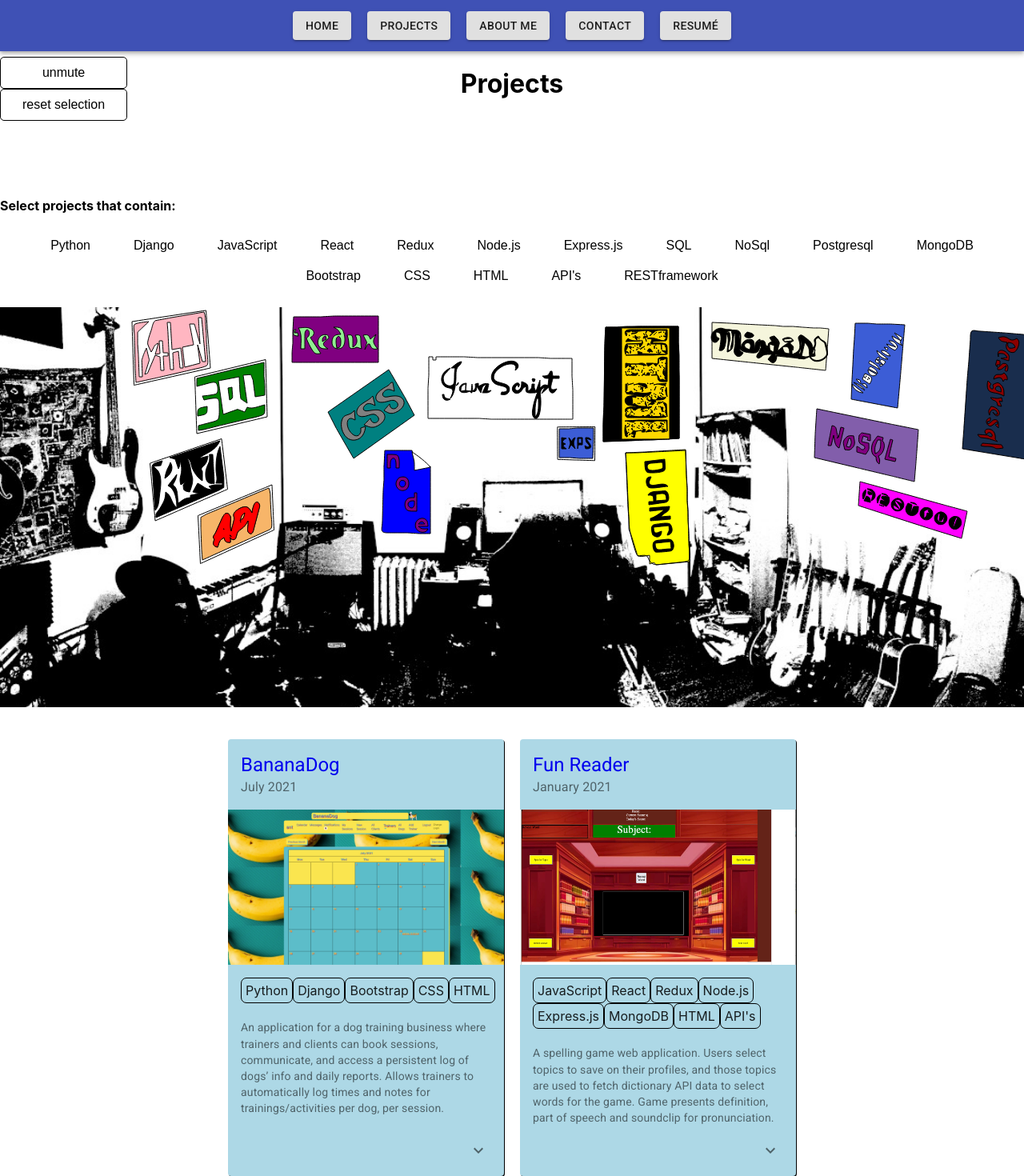
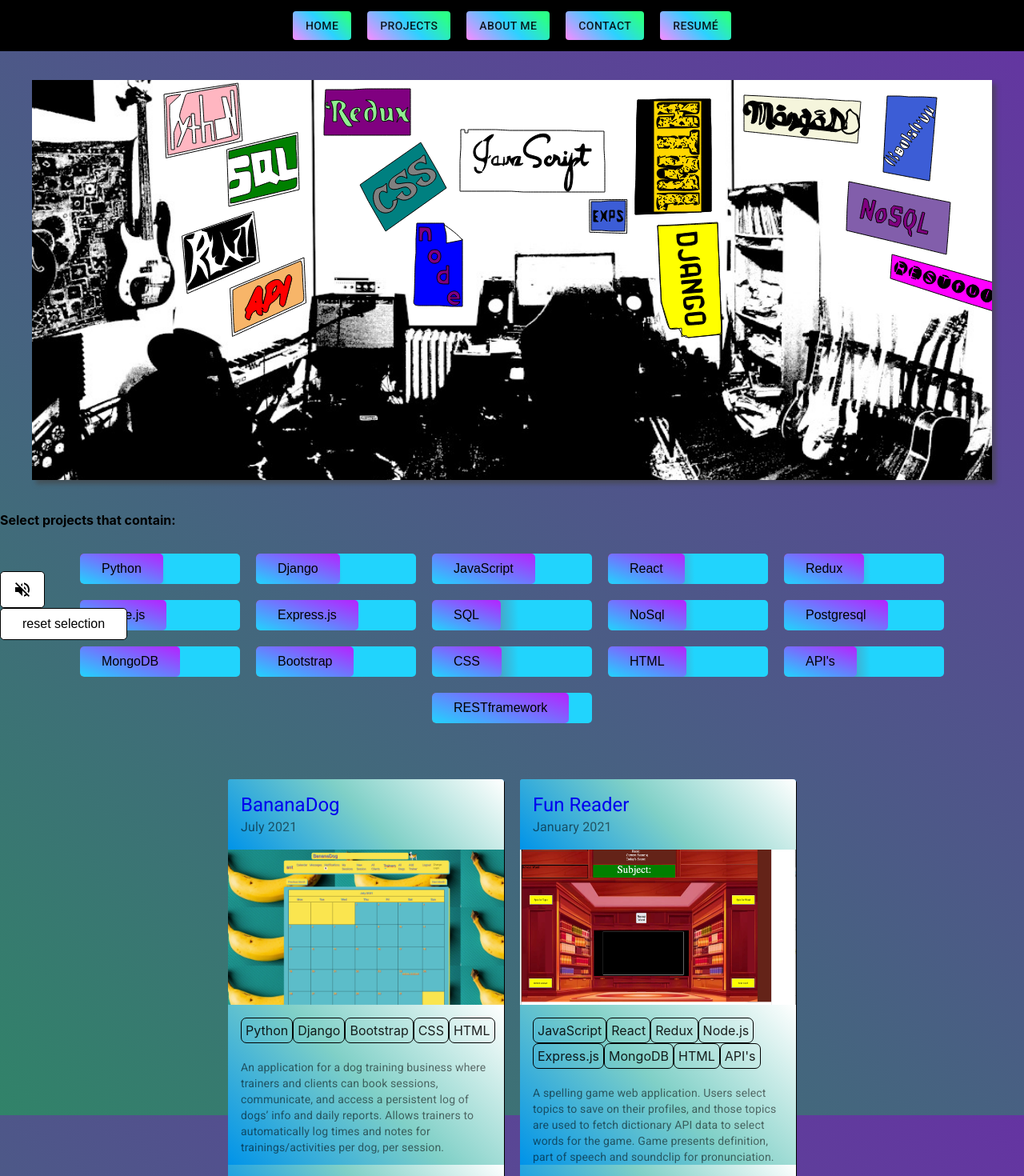
Before and after one commit to nvalle0624/myportfolio, a React (Create React App) app: page /projects in a window 1280 px wide. Shown: the top 1470 px of the page at 80% size. Built offline with nearby package versions, Linux system fonts and the light colour scheme.

Commit message:
applied general css to start, button transitons added, divs moved

```diff
--- a/src/App.css
+++ b/src/App.css
@@ -1,5 +1,28 @@
 * {
   box-sizing: border-box;
+}
+
+body {
+  background-color: #318369;
+  background-image: linear-gradient(40deg, #318369 0%, #6534a2 100%);
+}
+
+.navBar {
+  background-color: #0093e9;
+  background-image: linear-gradient(45deg, #0093e9 0%, #80d0c7 50%, #ffffff 100%);
+  box-shadow: 10px 10px #ffffff;
+}
+
+.MuiToolbar-root {
+  background-color: black;
+  position: fixed !important;
+  z-index: 1;
+  width: 100%;
+}
+
+.menuItem {
+  background-color: #fa8bff;
+  background-image: linear-gradient(45deg, #fa8bff 0%, #2bd2ff 52%, #2bff88 90%);
 }
 
 h1 {
@@ -12,14 +35,27 @@ h1 {
   justify-content: center;
 }
 
-a:hover {
+/* a:hover {
   background-color: rgba(117, 255, 225, 0.61);
+} */
+#cardtop {
+  background-color: #0093e9;
+  background-image: linear-gradient(45deg, #0093e9 0%, #80d0c7 50%, #ffffff 100%);
+  box-shadow: 10px 10px #ffffff;
 }
-
+.MuiCardContent-root {
+  background-color: #0093e9;
+  background-image: linear-gradient(45deg, #0093e9 0%, #80d0c7 50%, #ffffff 100%);
+  box-shadow: 10px 10px #ffffff;
+}
+.MuiCardActions-root {
+  background-color: #0093e9;
+  background-image: linear-gradient(45deg, #0093e9 0%, #80d0c7 50%, #ffffff 100%);
+  box-shadow: 10px 10px #ffffff;
+}
 #cardtop:hover {
   background-color: rgba(117, 255, 225, 0.61);
 }
-
 .project-card:hover {
   transform: scale(1.05);
 }
@@ -31,25 +67,53 @@ a:hover {
   flex-wrap: wrap;
 }
 
+.button-backdrop {
+  background-color: #21d4fd;
+  background-image: linear-gradient(268deg, #21d4fd 0%, #21d4fd 46%, #c90407 100%);
+
+  border-radius: 5px;
+  margin: 10px;
+  width: 200px;
+}
+
 .tech-button {
   border: none;
-  background-color: rgba(255, 255, 255, 0.021);
+
+  /* from : https://cssgradient.io/gradient-backgrounds/  */
+  background-color: #21d4fd;
+  background-image: linear-gradient(19deg, #21d4fd 0%, #b721ff 100%);
+  /* box-shadow: 5px 5px #21d4fd; */
   border-radius: 5px;
   color: black;
   padding: 10px 27px;
+  /* width: 70px;
+  height: 50px; */
   text-align: center;
   text-decoration: none;
-  display: inline-block;
+  display: flex;
+  justify-content: center;
   font-size: 16px;
 }
 
 .tech-button:hover {
-  background-color: rgba(117, 255, 225, 0.61);
+  background-color: #b721ff;
+  background-image: none;
   border-radius: 5px;
+  transform: scale(1.05);
 }
 
 .poster-selection {
   height: 500px;
+  margin: 40px;
+
+  /* from :  https://css-tricks.com/snippets/css/css-box-shadow/ */
+  background-color: rgb(68, 68, 68); /* Needed for IEs */
+
+  -moz-box-shadow: 5px 5px 5px rgba(68, 68, 68, 0.6);
+  -webkit-box-shadow: 5px 5px 5px rgba(68, 68, 68, 0.6);
+  box-shadow: 5px 5px 5px rgba(68, 68, 68, 0.6);
+
+  zoom: 1;
 
   position: relative;
   overflow-x: scroll;
@@ -86,12 +150,17 @@ a:hover {
 }
 
 .selected {
-  background-color: lightpink !important;
+  background-color: #ffe53b;
+  background-image: linear-gradient(147deg, #ffe53b 0%, #ff2525 74%);
   fill: rgba(69, 123, 240, 0.295) !important;
 }
 
 .selected:hover {
   background-color: rgb(78, 125, 212);
+}
+
+.tech-button.selected {
+  transform: translate(20px) !important;
 }
 
 .selected-work {
@@ -100,6 +169,10 @@ a:hover {
   justify-content: center;
   flex-direction: row;
   flex-wrap: wrap;
+}
+
+.workCard {
+  background-color: yellow;
 }
 
 .form-container {
@@ -123,6 +196,11 @@ a:hover {
   padding: 5px;
 }
 
+/* .page-container {
+  z-index: 1;
+  background-color: red;
+} */
+
 .control-button {
   border: 1px solid black;
   background-color: white;
@@ -144,8 +222,12 @@ a:hover {
   display: flex;
   flex-direction: column;
   width: fit-content;
-  position: relative;
+  /* position: fixed; */
+  z-index: 2;
   bottom: 75px;
+  position: fixed;
+  bottom: 0;
+  left: 0;
 }
 
 .poster#Python {
--- a/src/components/home/Home.js
+++ b/src/components/home/Home.js
@@ -3,8 +3,8 @@ import React from "react";
 function Home(props) {
   return (
     <React.Fragment>
-      <h1>Home</h1>
       <div className="intro-container">
+        <h1>Home</h1>
         <div className="intro">
           <p>
             Hello, world!
--- a/src/components/navigation/Navigation.js
+++ b/src/components/navigation/Navigation.js
@@ -72,7 +72,7 @@ function Navigation(props) {
   return (
     <React.Fragment>
       <div className={classes.root}>
-        <AppBar position="static">
+        <AppBar className="navBar" position="static">
           <Toolbar style={{ display: "flex", justifyContent: "center" }}>
             <Typography variant="h6" className={classes.title}>
               {}
@@ -107,7 +107,7 @@ function Navigation(props) {
                     {menuItems.map((menuItem) => {
                       const { title, pageURL } = menuItem;
                       return (
-                        <MenuItem onClick={() => handleMenuClick(pageURL)} key={title}>
+                        <MenuItem className="menuItem" onClick={() => handleMenuClick(pageURL)} key={title}>
                           {title}
                         </MenuItem>
                       );
@@ -121,6 +121,7 @@ function Navigation(props) {
                     const { title, pageURL } = menuItem;
                     return (
                       <Button
+                        className="menuItem"
                         variant="contained"
                         disableRipple
                         style={{ margin: "10px" }}
--- /dev/null
+++ b/src/components/work/logolist.js
@@ -0,0 +1,22 @@
+import bootstrap from "./static/logos/bootstrapLogo.jpg";
+
+const logogList = [
+  { image: bootstrap, name: "Bootstrap" },
+  { image: "", name: "" },
+  { image: "", name: "" },
+  { image: "", name: "" },
+  { image: "", name: "" },
+  { image: "", name: "" },
+  { image: "", name: "" },
+  { image: "", name: "" },
+  { image: "", name: "" },
+  { image: "", name: "" },
+  { image: "", name: "" },
+  { image: "", name: "" },
+  { image: "", name: "" },
+  { image: "", name: "" },
+  { image: "", name: "" },
+  { image: "", name: "" },
+];
+
+export default logogList;
```
Also changed, not shown: src/components/work/Work.js, src/components/work/static/logos/bootstrapLogo.jpg (added).
